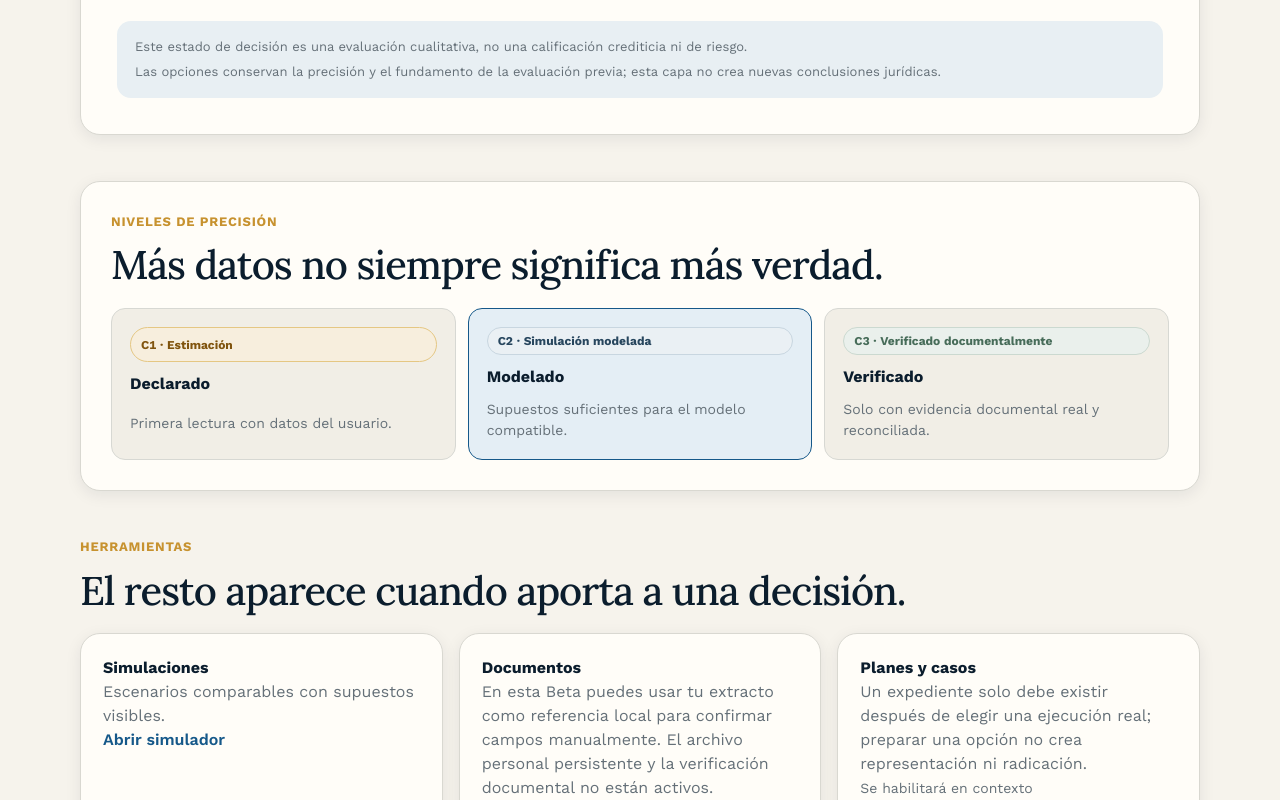
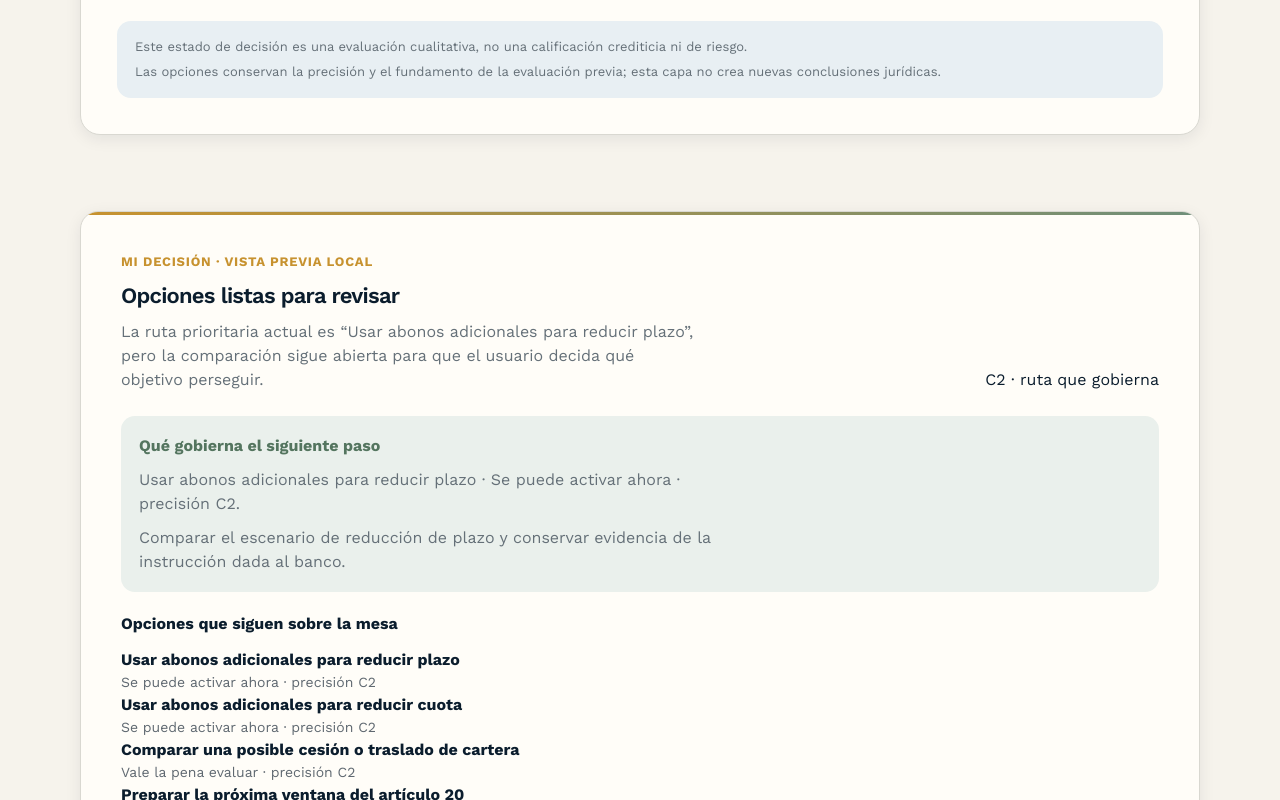
Before and after one commit to arendon7/VIVIENDA, a Next.js app: page /mi-vivienda in a window 1280 px wide. Shown: the part 2820-3620 px from the top of the page. Built offline with nearby package versions, Linux system fonts and the light colour scheme.

Commit message:
feat(decision): surface Mi Decision in dashboard preview

```diff
--- a/app/mi-vivienda/page.tsx
+++ b/app/mi-vivienda/page.tsx
@@ -1,10 +1,12 @@
 import { ProductFooter, ProductHeader } from "@/components/brand/ProductChrome";
+import { DecisionBriefPanel } from "@/components/vivienda/decision-brief-panel";
 import { LoanHealthPanel } from "@/components/vivienda/loan-health-panel";
 import {
   FinancialNumber,
   PrecisionBadge,
   SourceFreshness,
 } from "@/components/vivienda/signature-components";
+import { createDecisionObject } from "@/domain/decision-object/evaluator";
 import { evaluateLoanHealth } from "@/domain/loan-health/evaluator";
 import {
   evaluateOpportunityRoutes,
@@ -22,11 +24,17 @@ const demoRouterInput: OpportunityRouterInput = {
   wantsFinishSooner: true,
 };
 
+const demoRouterResult = evaluateOpportunityRoutes(demoRouterInput);
+
 const demoLoanHealth = evaluateLoanHealth({
   precision: demoRouterInput.precision,
   productType: demoRouterInput.productType,
   paymentState: demoRouterInput.paymentState,
-  routerResult: evaluateOpportunityRoutes(demoRouterInput),
+  routerResult: demoRouterResult,
+});
+
+const demoDecision = createDecisionObject({
+  routerResult: demoRouterResult,
 });
 
 export default function MiViviendaPage() {
@@ -117,6 +125,10 @@ export default function MiViviendaPage() {
           <LoanHealthPanel result={demoLoanHealth} />
         </section>
 
+        <section className={styles.section} aria-label="Mi Decisión">
+          <DecisionBriefPanel decision={demoDecision} />
+        </section>
+
         <section className={styles.section} aria-labelledby="precision-heading">
           <div className={`surface ${styles.precisionPanel}`}>
             <div className={styles.sectionHeading}>
```
